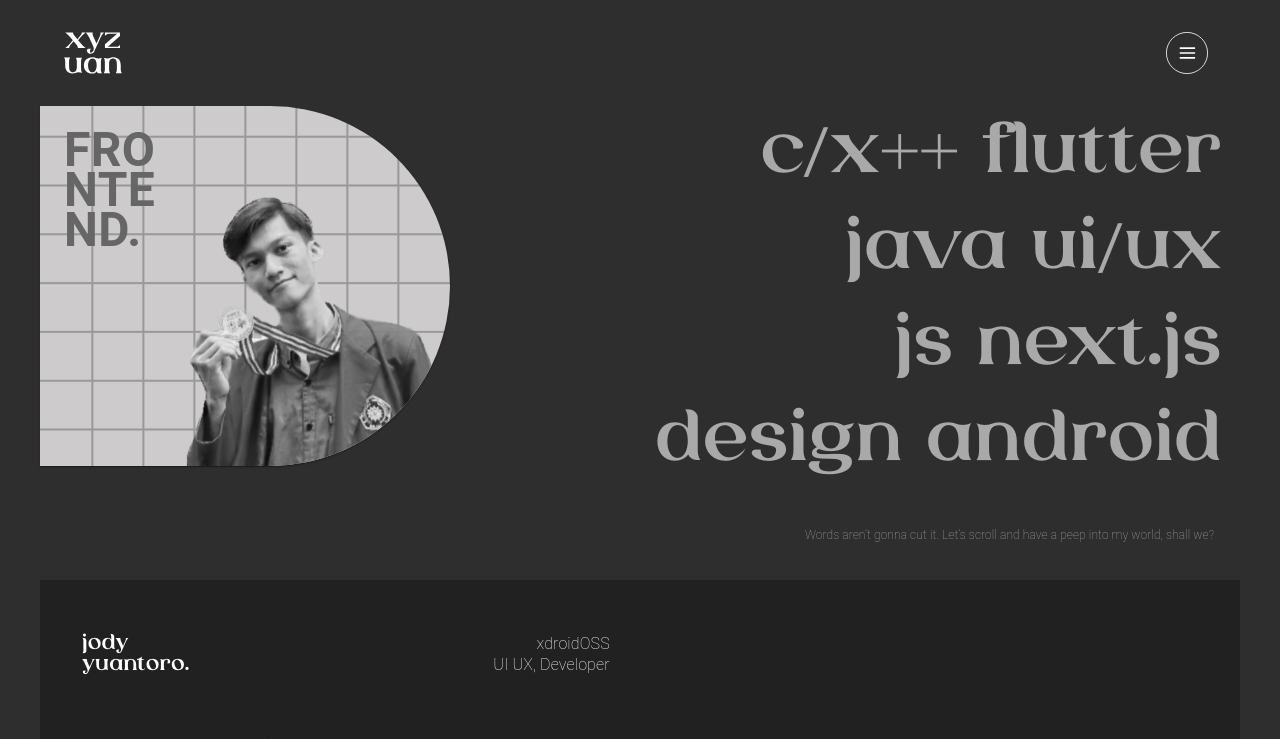
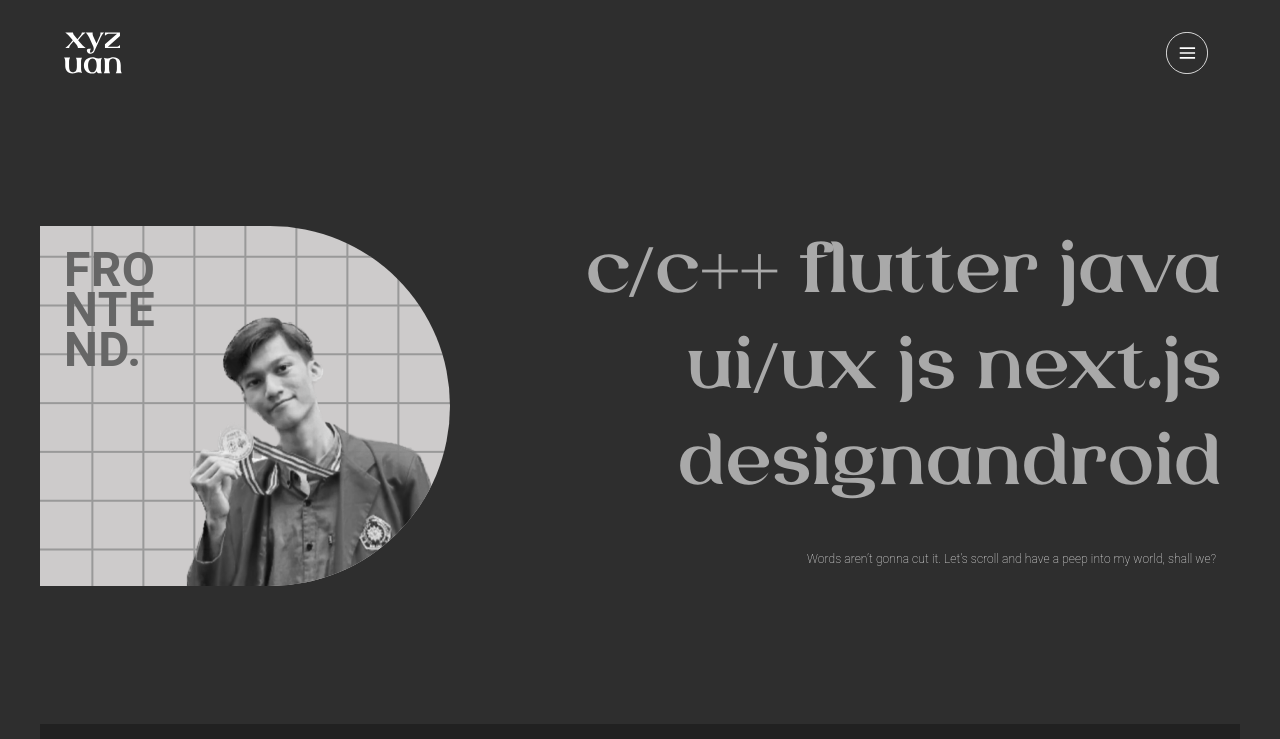
Before and after one commit to xyzuan/xyzuanFtReact, a Next.js app: page / in a window 1280 px wide. Shown: the top 739 px of the page. Built offline with nearby package versions, Linux system fonts and the light colour scheme.

Commit message:
main: Adjust Hero Heading text

```diff
--- a/src/app/sections/Hero/HeroSection.tsx
+++ b/src/app/sections/Hero/HeroSection.tsx
@@ -13,6 +13,7 @@ function HeroSection() {
         flexDirection: "column",
         "@media (min-width: 1024px)": {
           flexDirection: "row",
+          paddingY: "15vh",
         },
       }}
     >
--- a/src/app/sections/Hero/components/HeroPic.tsx
+++ b/src/app/sections/Hero/components/HeroPic.tsx
@@ -10,6 +10,7 @@ const HeroPic = ({}) => {
           height: "400px",
           overflow: "hidden",
           position: "relative",
+          boxShadow: "none",
           backgroundColor: "#CDCBCB",
           backgroundImage: `url("/assets/HeroCardBG.png")`,
           "@media (min-width: 1024px)": {
--- a/src/app/sections/Hero/components/HeroTitle.tsx
+++ b/src/app/sections/Hero/components/HeroTitle.tsx
@@ -1,52 +1,47 @@
-import { Grid, Typography } from "@mui/material";
+import { Container, Grid, Typography } from "@mui/material";
 
-const HeroTitle = ({}) => {
+const HeroTitle = () => {
+  const headings = [
+    "c/c++",
+    "flutter",
+    "java",
+    "ui/ux",
+    "js",
+    "next.js",
+    "design",
+    "android",
+  ];
+
   return (
-    <>
+    <Container disableGutters>
       <Grid
+        container
+        direction="row"
+        justifyContent="flex-end"
         sx={{
           color: "#A9A9A9",
-          textAlign: "right",
           paddingRight: "18px",
           overflow: "hidden",
         }}
       >
+        {headings.map((heading, index) => (
           <Typography
+            key={heading}
             sx={{
               fontSize: "64px",
               fontFamily: "Laviossa",
               whiteSpace: "nowrap",
+              paddingLeft: index !== headings.length - 1 ? "20px" : 0, // Add right padding except for the last heading
+              transition: "color 0.3s ease",
+              "&:hover": {
+                color: "white",
+              },
             }}
           >
-          c/x++ flutter
+            {heading}
           </Typography>
-        <Typography
-          sx={{
-            fontSize: "64px",
-            fontFamily: "Laviossa",
-            whiteSpace: "nowrap",
-          }}
-        >
-          java ui/ux
-        </Typography>
-        <Typography
-          sx={{
-            fontSize: "64px",
-            fontFamily: "Laviossa",
-            whiteSpace: "nowrap",
-          }}
-        >
-          js next.js
-        </Typography>
-        <Typography
-          sx={{
-            fontSize: "64px",
-            fontFamily: "Laviossa",
-            whiteSpace: "nowrap",
-          }}
-        >
-          design android
-        </Typography>
+        ))}
+      </Grid>
       <Typography
         sx={{
           padding: "36px",
@@ -56,15 +51,14 @@ const HeroTitle = ({}) => {
           textAlign: "left",
           "@media (min-width: 1024px)": {
             textAlign: "right",
-              paddingRight: "8px",
+            paddingRight: "24px",
           },
         }}
       >
         Words aren’t gonna cut it. Let’s scroll and have a peep into my world,
         shall we?
       </Typography>
-      </Grid>
-    </>
+    </Container>
   );
 };
 
```
Lines whose indentation alone changed are shown as unchanged.
